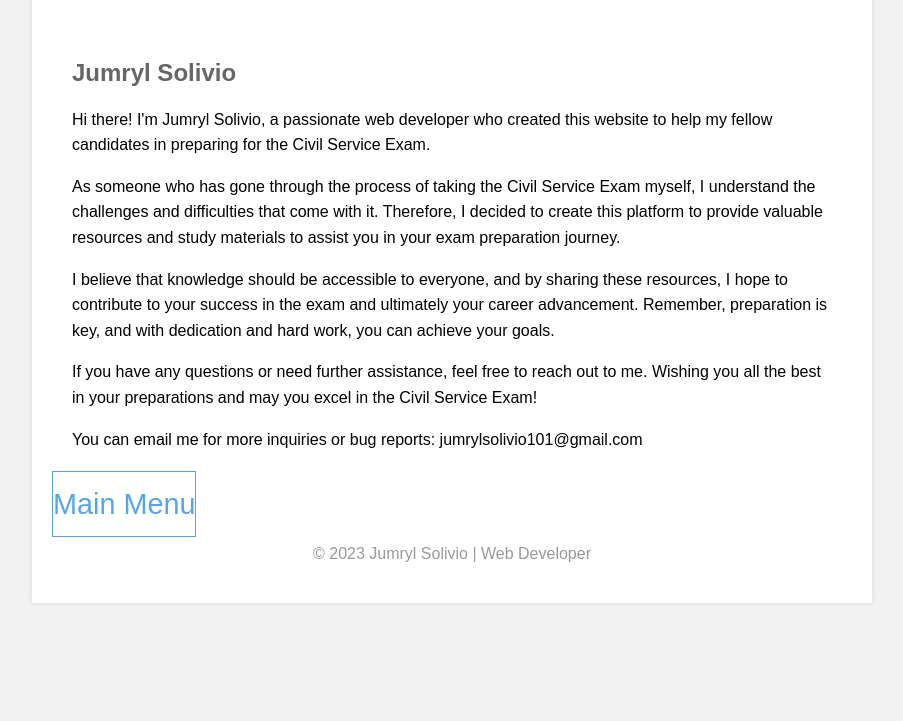
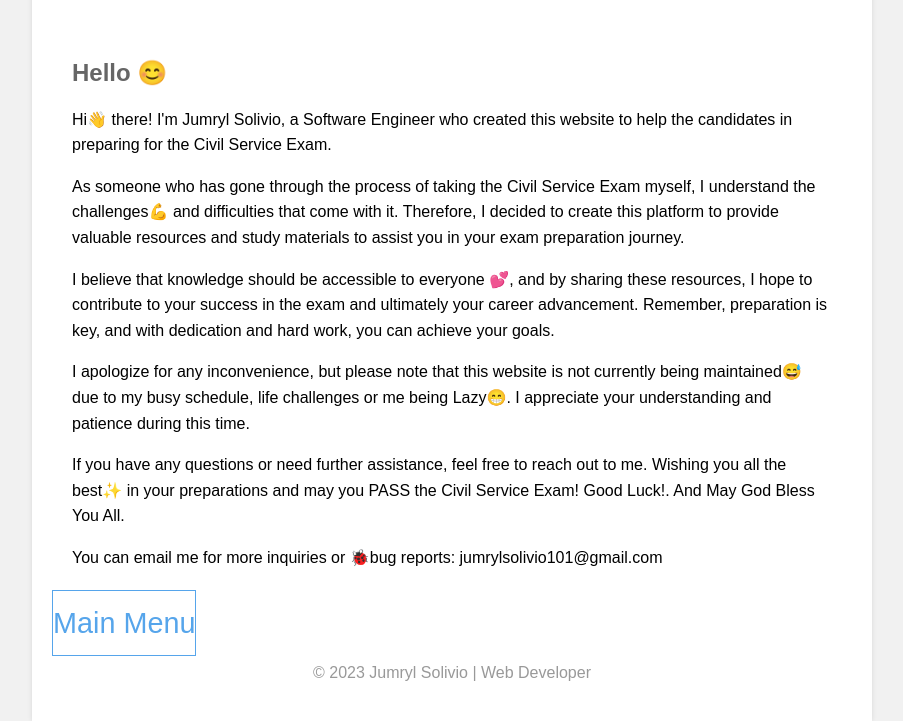
Before and after one commit to Jumsol/Jumsol.github.io, a plain HTML site: page About/about.html in a window 1280 px wide. Shown: the part 81-802 px from the top of the page, without its empty margins (188-1091 px from the left). Drawn offline with Linux system fonts and the light colour scheme.

Commit message:
developer info update

```diff
--- a/About/about.html
+++ b/About/about.html
@@ -15,27 +15,37 @@
         </header>
         <main>
             <section class="developer-info">
-                <h2>Jumryl Solivio</h2>
+                <h2>Hello 😊</h2>
                 <p>
-                    Hi there! I'm Jumryl Solivio, a passionate web developer who created this website to help my fellow
+                    Hi👋 there! I'm Jumryl Solivio, a Software Engineer who created this website to help the
                     candidates in preparing for the Civil Service Exam.
                 </p>
                 <p>
                     As someone who has gone through the process of taking the Civil Service Exam myself, I understand
-                    the challenges and difficulties that come with it. Therefore, I decided to create this platform to
+                    the challenges💪 and difficulties that come with it. Therefore, I decided to create this platform to
                     provide valuable resources and study materials to assist you in your exam preparation journey.
                 </p>
                 <p>
-                    I believe that knowledge should be accessible to everyone, and by sharing these resources, I hope to
+                    I believe that knowledge should be accessible to everyone 💕, and by sharing these resources, I hope
+                    to
                     contribute to your success in the exam and ultimately your career advancement. Remember, preparation
                     is key, and with dedication and hard work, you can achieve your goals.
                 </p>
                 <p>
-                    If you have any questions or need further assistance, feel free to reach out to me. Wishing you all
-                    the best in your preparations and may you excel in the Civil Service Exam!
+                    I apologize for any inconvenience, but please note that this website is not currently being
+                    maintained😅
+                    due to my busy schedule, life challenges or me being Lazy😁. I appreciate your understanding and
+                    patience during
+                    this time.
                 </p>
                 <p>
-                    You can email me for more inquiries or bug reports: jumrylsolivio101@gmail.com
+                    If you have any questions or need further assistance, feel free to reach out to me. Wishing you all
+                    the best✨ in your preparations and may you PASS the Civil Service Exam! Good Luck!. And May God
+                    Bless
+                    You All.
+                </p>
+                <p>
+                    You can email me for more inquiries or 🐞bug reports: jumrylsolivio101@gmail.com
                 </p>
             </section>
         </main>
```
